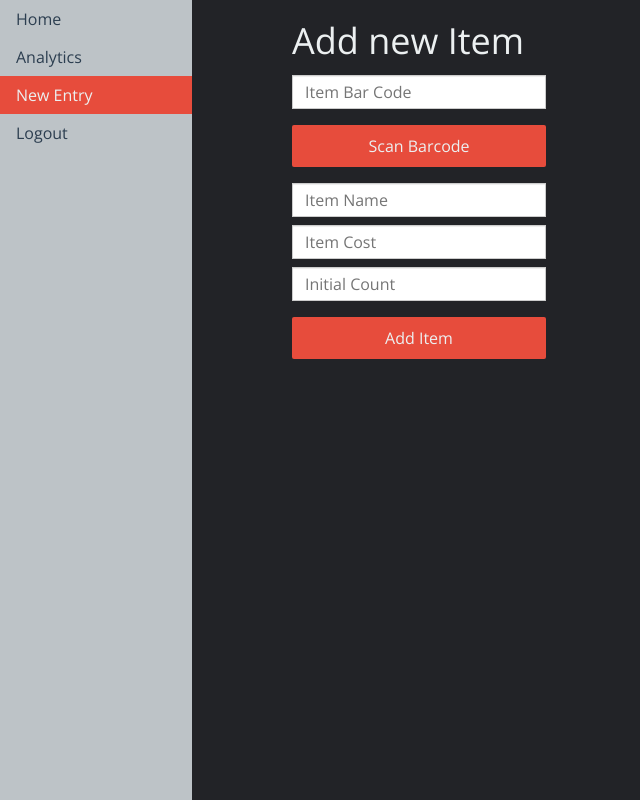
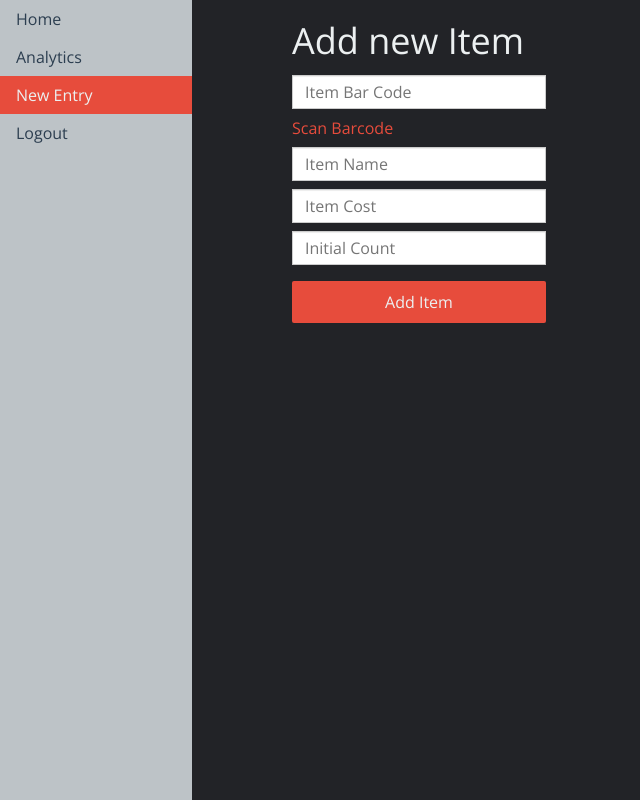
Before and after one commit to kyputer/RPIHacks16, a Django app: page /entry in a window 1280 px wide. Shown: the part 54-854 px from the top of the page, without its empty margins (0-640 px from the left). Run offline with Django 3.2, Linux system fonts and the light colour scheme; a user stored in the database is signed in.

Commit message:
Fix barcode scanner

```diff
--- a/warehouse/templates/html/entry.html
+++ b/warehouse/templates/html/entry.html
@@ -17,7 +17,7 @@
             {% csrf_token %}
             <h1 class="text-white">Add new Item</h1>
             <input type="text" class="textbox m-top m-bottom" value="{{code}}" placeholder="Item Bar Code" name="itemno" id="item" style="width: 20%"/>
-            <a href="localhost:4200/"><button class="btn red m-top m-bottom" style="border: 0; width: 20%">Scan Barcode</button></a>
+            <a href="localhost:4200/" class="text-red" style="text-decoration: none;">Scan Barcode</a>
 
             <input type="text" class="textbox m-top m-bottom" placeholder="Item Name" name="itemname" style="width: 20%"/>
 
```
